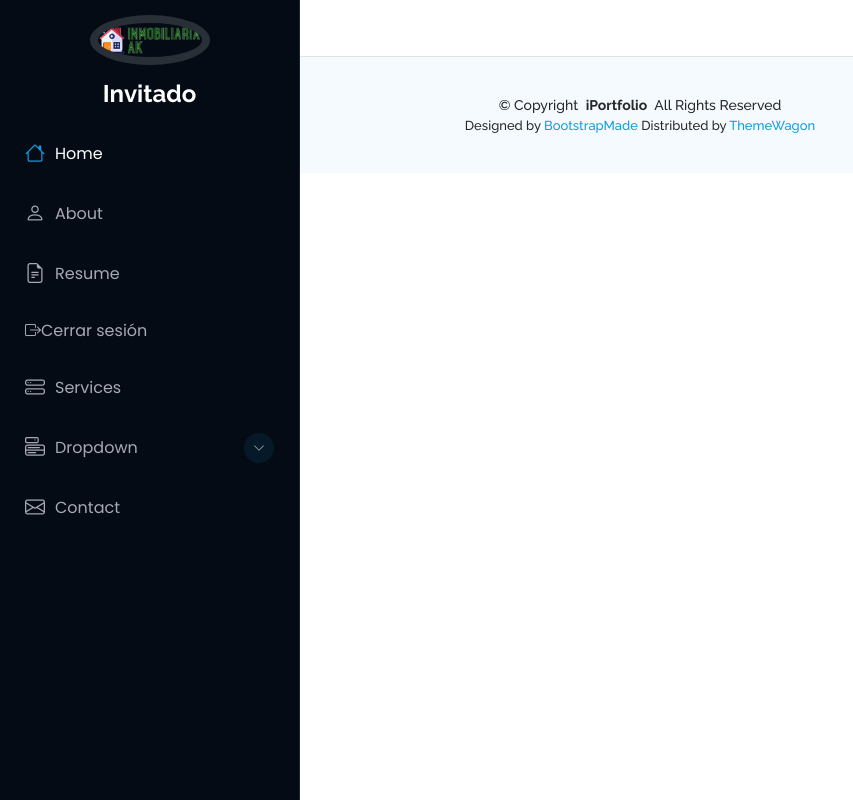
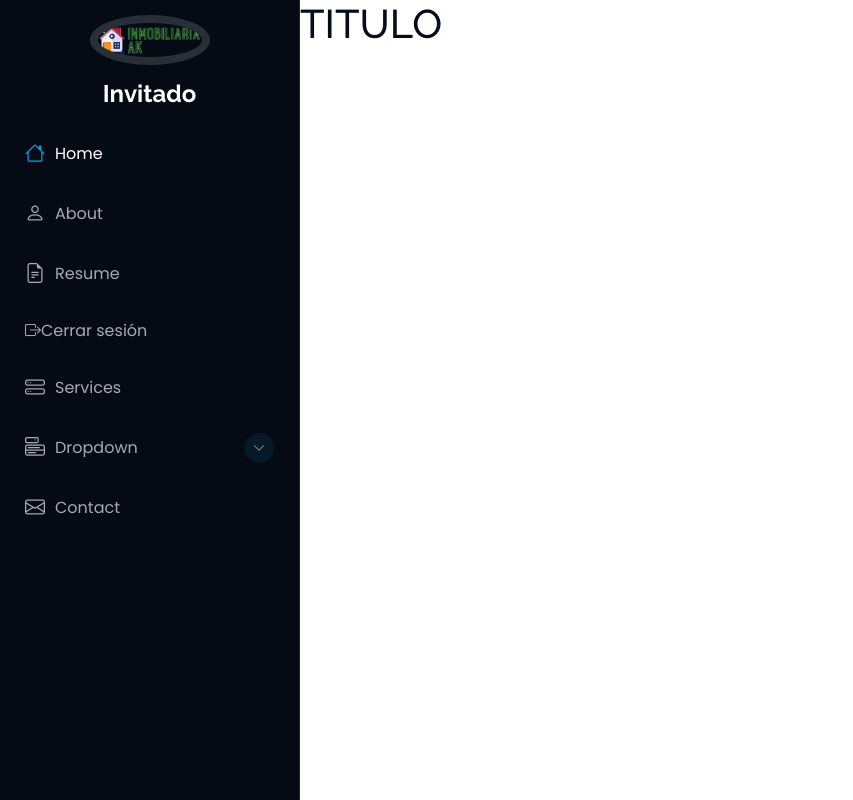
Before and after one commit to Karen0708-ak/tiendamue, a Django app: page /Usuario/inicios in a window 1280 px wide. Shown: the whole page, without its empty margins (0-853 px from the left). Run offline with Django 5.2, Linux system fonts and the light colour scheme; some libraries are stand-ins or nearby versions.

Commit message:
se agrego la vista

```diff
--- a/Aplicaciones/Usuario/templates/inicios.html
+++ b/Aplicaciones/Usuario/templates/inicios.html
@@ -1,6 +1,8 @@
 {% extends 'plantilla.html' %}
 {% load static %}
 {% block body %}
-<h1>TITULO<h1>
+<main>
+    <h1>TITULO<h1>
 
+</main>
 {% endblock %}
--- a/Aplicaciones/templates/plantilla.html
+++ b/Aplicaciones/templates/plantilla.html
@@ -82,16 +82,7 @@
 {% block body %}
 {% endblock %}
 
-  <footer id="footer" class="footer position-relative light-background">
-    <div class="container">
-      <div class="copyright text-center ">
-        <p>© <span>Copyright</span> <strong class="px-1 sitename">iPortfolio</strong> <span>All Rights Reserved</span></p>
-      </div>
-      <div class="credits">
-        Designed by <a href="https://bootstrapmade.com/">BootstrapMade</a> Distributed by <a href="https://themewagon.com">ThemeWagon</a>
-      </div>
-    </div>
-  </footer>
+
 
   <!-- Scroll Top -->
   <a href="#" id="scroll-top" class="scroll-top d-flex align-items-center justify-content-center"><i class="bi bi-arrow-up-short"></i></a>
```
Also changed, not shown: tienda.sqlite3.
